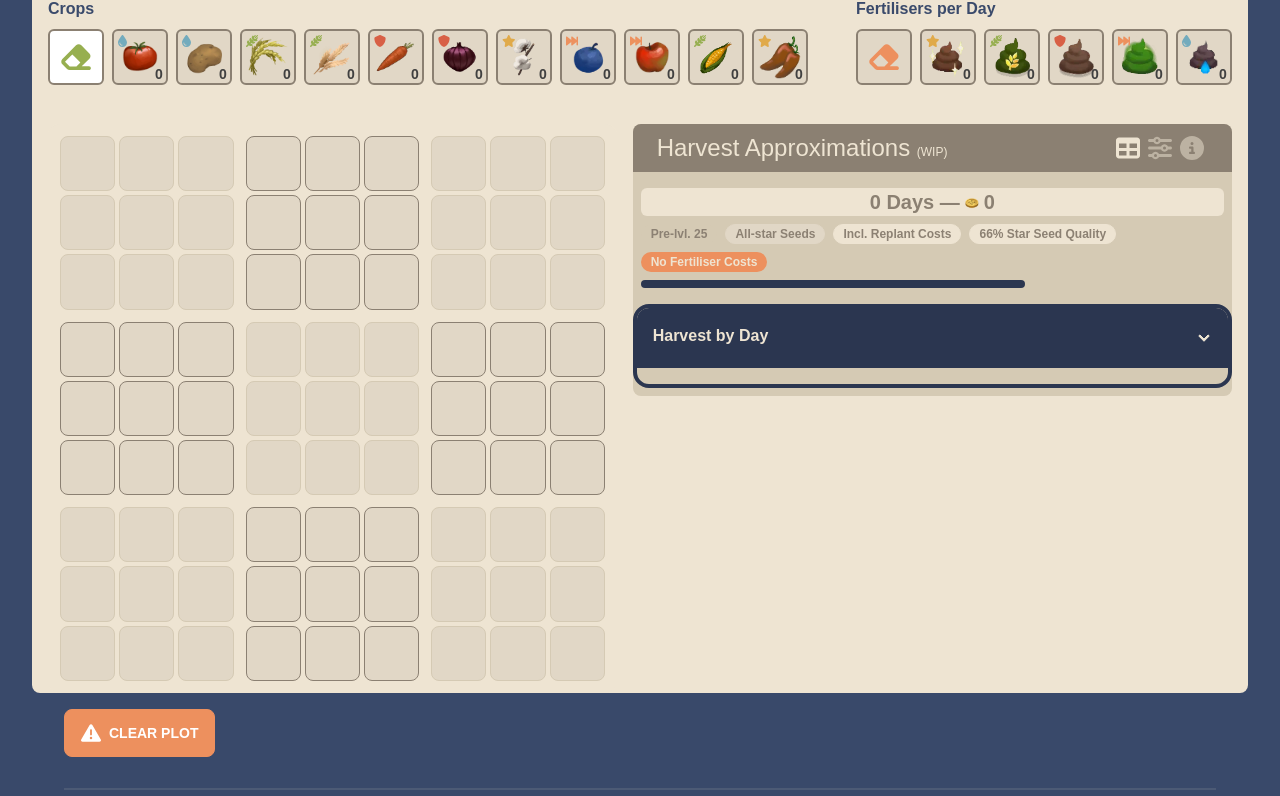
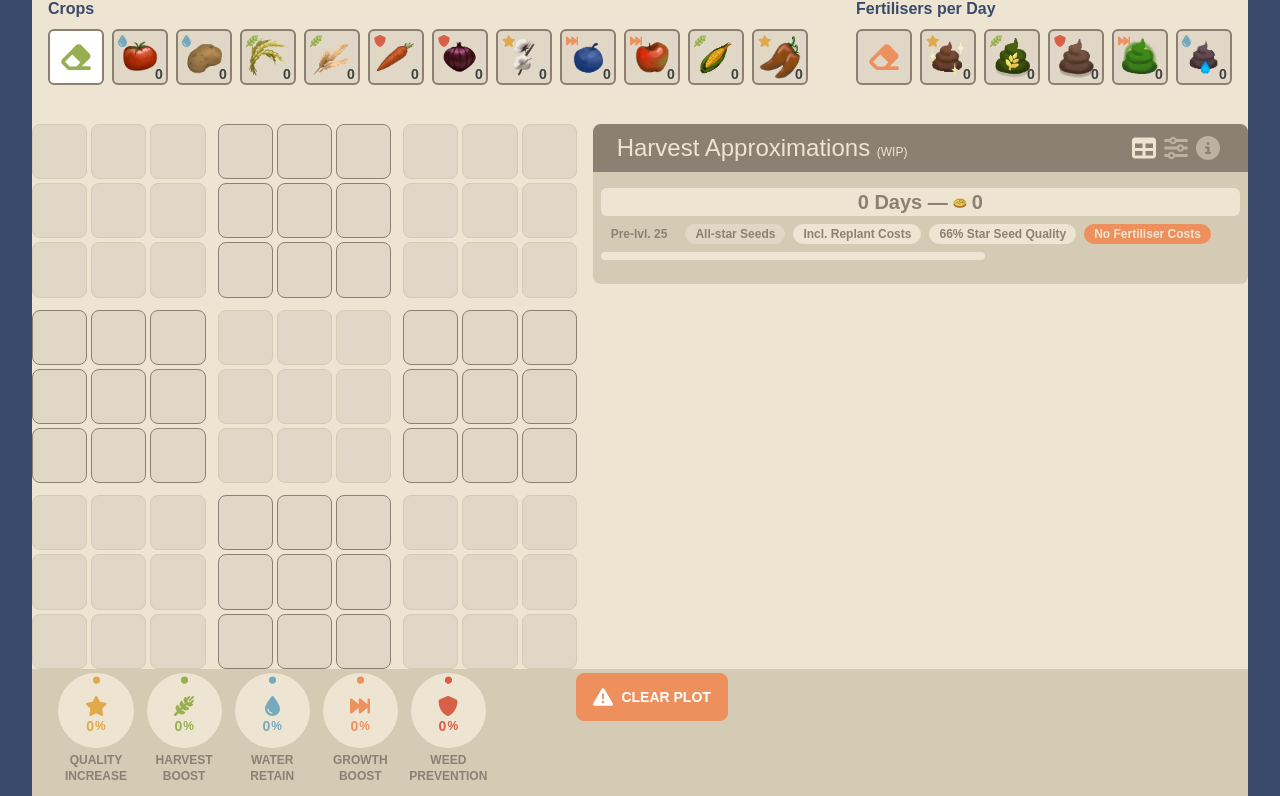
Before and after one commit to VincentAmante/palia-tools, a Nuxt app: page / in a window 1280 px wide. Shown: the part 199-995 px from the top of the page. Built offline with nearby package versions, Linux system fonts and the light colour scheme; a web font is replaced by a local one.

Commit message:
More UI Implementations

```diff
--- a/components/CoverageStat.vue
+++ b/components/CoverageStat.vue
@@ -29,10 +29,10 @@ const percentString = computed(() => {
 </script>
 
 <template>
-  <div class="coverage-stat flex flex-col items-center justify-center gap-2 group">
+  <div class="coverage-stat flex flex-col items-center justify-center gap-1 group">
     <div
       class="radial-progress bg-accent group-hover:bg-opacity-60 transition-all border-4 border-solid  border-white border-opacity-0"
-      :style="[percent, '--size: clamp(8px, 4.35rem, 18vw)']"
+      :style="[percent, '--size: clamp(8px, 4.2rem, 16vw)']"
     >
       <div class="relative flex flex-col text-center items-center justify-center">
         <div class="pt-2 md:pt-3 text-lg lg:text-xl flex flex-col items-center justify-center te">
@@ -45,7 +45,7 @@ const percentString = computed(() => {
         </div>
       </div>
     </div>
-    <div class="uppercase font-semibold max-w-[12ch] text-xs  h-12 text-center break-words align-top flex items-start">
+    <div class="uppercase font-semibold max-w-[12ch] text-misc text-xs h-12 text-center break-words align-top flex items-start">
       <slot name="title">
         Title missing
       </slot>
--- a/components/HarvestCalculator.vue
+++ b/components/HarvestCalculator.vue
@@ -144,7 +144,7 @@ function getTooltipMessage(cropType: CropType, type: 'star' | 'base', produceAmo
 
 <template>
   <div class="sm:rounded-lg w-full h-full max-w-2xl">
-    <div class="bg-primary sm:rounded-lg max-h-[460px]">
+    <div class="bg-primary sm:rounded-lg ">
       <div class="flex flex-col gap-1">
         <div class="w-full bg-misc sm:rounded-lg sm:rounded-b-none p-2 sm:px-6 flex justify-between items-center">
           <div class="text-lg md:text-2xl">
@@ -174,7 +174,7 @@ function getTooltipMessage(cropType: CropType, type: 'star' | 'base', produceAmo
           </div>
         </div>
       </div>
-      <div v-show="activeTab === 'display'" class="flex flex-col gap-2 py-2">
+      <div v-show="activeTab === 'display'" class="flex flex-col gap-2 py-2 overflow-hidden max-h-[486px] overflow-y-scroll">
         <div class="py-2 px-2 flex flex-col gap-2">
           <div class=" bg-accent text-misc rounded-md flex justify-center gap-4">
             <div class="font-bold flex gap-1 items-center text-xl">
@@ -223,7 +223,7 @@ function getTooltipMessage(cropType: CropType, type: 'star' | 'base', produceAmo
               No Fertiliser Costs
             </p>
           </div>
-          <div class="flex flex-wrap max-w-sm gap-1 bg-base-200 p-1 rounded-md">
+          <div class="flex flex-wrap max-w-sm gap-1 bg-accent p-1 rounded-md">
             <template v-for="(crop, cropType) of processedYields.totalResult.crops" :key="cropType">
               <div
                 v-if="(crop.star.produce !== 0)" class="tooltip capitalize"
@@ -240,7 +240,7 @@ function getTooltipMessage(cropType: CropType, type: 'star' | 'base', produceAmo
                     {{ crop.star.produce }}
                   </p>
                   <p class="absolute bottom-0 left-0">
-                    <font-awesome-icon class="text-yellow-200 text-sm" :icon="['fas', 'star']" />
+                    <font-awesome-icon class="text-quality-increase text-sm" :icon="['fas', 'star']" />
                   </p>
                 </div>
               </div>
@@ -259,7 +259,7 @@ function getTooltipMessage(cropType: CropType, type: 'star' | 'base', produceAmo
                     {{ crop.star.cropRemainder }}
                   </p>
                   <p class="absolute bottom-0 left-0">
-                    <font-awesome-icon class="text-yellow-200 text-sm" :icon="['fas', 'star']" />
+                    <font-awesome-icon class="text-quality-increase text-sm" :icon="['fas', 'star']" />
                   </p>
                   <p class="absolute top-0 right-0">
                     <font-awesome-icon class="text-white text-sm" :icon="['fas', 'recycle']" />
@@ -281,7 +281,7 @@ function getTooltipMessage(cropType: CropType, type: 'star' | 'base', produceAmo
                     {{ harvestData.harvestTotal.seedsRemainder[cropType].star }}
                   </p>
                   <p class="absolute bottom-0 left-0">
-                    <font-awesome-icon class="text-yellow-200 text-sm" :icon="['fas', 'star']" />
+                    <font-awesome-icon class="text-quality-increase text-sm" :icon="['fas', 'star']" />
                   </p>
                   <p class="absolute top-0 right-0">
                     <font-awesome-icon
@@ -351,31 +351,16 @@ function getTooltipMessage(cropType: CropType, type: 'star' | 'base', produceAmo
             </template>
           </div>
         </div>
-        <div class="collapse collapse-arrow border-solid border-4 border-base-200">
-          <input type="checkbox">
-          <h4 class="font-bold collapse-title bg-base-200">
-            Harvest by Day
-          </h4>
-          <div class="collapse-content px-0 pb-4">
-            <div class="overflow-hidden ">
-              <div class="overflow-y-auto max-h-96 overflow-x-hidden">
-                <table v-if="harvestData" class="table table-zebra">
-                  <thead>
-                    <tr>
-                      <th>Produce</th>
-                      <th class="flex items-center gap-1">
-                        <nuxt-img
-                          src="/gold.webp"
-                          class="max-h-[1rem]"
-                        />Gold
-                      </th>
-                    </tr>
-                  </thead>
-                  <tbody>
+
+        <div class="isolate">
+          <div class="h-full">
+            <div class="overflow-x-hidden px-4">
+              <table v-if="harvestData" class="table px-4 bg-accent text-misc">
+                <tbody class="h-full">
                   <tr v-for="(harvest, index) of processedYields.result" :key="index">
                     <td class="flex gap-1 items-end flex-wrap w-full max-w-md">
                       <div class="flex flex-col w-full">
-                          <p class="font-bold text-xs">
+                        <p class="font-semibold text-xs">
                           Day {{ harvest.day }}
                         </p>
                         <div
@@ -395,14 +380,14 @@ function getTooltipMessage(cropType: CropType, type: 'star' | 'base', produceAmo
                                   class="max-w-[2.25rem] object-contain aspect-square"
                                 />
                                 <p
-                                    class="absolute bottom-0 right-0 text-xs p-[1px] px-[2px] text-center align-middle rounded-full bg-base-200 bg-opacity-60"
-                                    :class="(crop.star.produce < 0) ? 'text-red-600 font-black' : 'font-bold'"
+                                  class="absolute top-0 right-0 text-xs p-[1px] px-[6px] text-center align-middle rounded-lg bg-neutral bg-opacity-40"
+                                  :class="(crop.star.produce < 0) ? 'text-error font-black' : 'text-accent font-semibold'"
                                 >
                                   {{ crop.star.produce }}
                                 </p>
                                 <p class="absolute bottom-0 left-0">
                                   <font-awesome-icon
-                                      class="text-yellow-200 text-sm"
+                                    class="text-quality-increase text-sm"
                                     :icon="['fas', 'star']"
                                   />
                                 </p>
@@ -411,7 +396,7 @@ function getTooltipMessage(cropType: CropType, type: 'star' | 'base', produceAmo
                                   class="absolute top-0 right-0"
                                 >
                                   <font-awesome-icon
-                                      class="text-red-600 text-sm"
+                                    class="text-error text-sm"
                                     :icon="['fas', 'seedling']"
                                   />
                                 </p>
@@ -429,13 +414,13 @@ function getTooltipMessage(cropType: CropType, type: 'star' | 'base', produceAmo
                                   class="max-w-[2rem] object-contain aspect-square"
                                 />
                                 <p
-                                    class="absolute bottom-0 right-0 font-bold text-xs p-[1px] px-[2px] text-center align-middle rounded-full bg-base-200 bg-opacity-60"
+                                  class="absolute top-0 right-0 text-xs p-[1px] px-[6px] text-center align-middle rounded-lg bg-neutral bg-opacity-40 text-warning"
                                 >
                                   {{ crop.star.cropRemainder }}
                                 </p>
                                 <p class="absolute bottom-0 left-0">
                                   <font-awesome-icon
-                                      class="text-yellow-200 text-sm"
+                                    class="text-quality-increase text-sm"
                                     :icon="['fas', 'star']"
                                   />
                                 </p>
@@ -461,7 +446,7 @@ function getTooltipMessage(cropType: CropType, type: 'star' | 'base', produceAmo
                                   class="max-w-[2.25rem] object-contain aspect-square"
                                 />
                                 <p
-                                    class="absolute bottom-0 right-0 font-bold text-xs p-[1px] px-[2px] text-center align-middle rounded-full bg-base-200 bg-opacity-60"
+                                  class="absolute top-0 right-0 text-xs p-[1px] px-[6px] text-center align-middle rounded-lg bg-neutral bg-opacity-40"
                                 >
                                   {{
                                     harvestData.harvests[index].seedsRemainder[cropType].star
@@ -469,7 +454,7 @@ function getTooltipMessage(cropType: CropType, type: 'star' | 'base', produceAmo
                                 </p>
                                 <p class="absolute bottom-0 left-0">
                                   <font-awesome-icon
-                                      class="text-yellow-200 text-sm"
+                                    class="text-quality-increase text-sm"
                                     :icon="['fas', 'star']"
                                   />
                                 </p>
@@ -494,8 +479,8 @@ function getTooltipMessage(cropType: CropType, type: 'star' | 'base', produceAmo
                                   class="max-w-[2.25rem] object-contain aspect-square"
                                 />
                                 <p
-                                    class="absolute bottom-0 right-0 font-bold text-xs p-[1px] px-[2px] text-center align-middle rounded-full bg-base-200 bg-opacity-60"
-                                    :class="(crop.base.produce < 0) ? 'text-red-600 font-black' : 'font-bold'"
+                                  class="absolute top-0 right-0 text-xs p-[1px] px-[6px] text-center align-middle rounded-lg bg-neutral bg-opacity-40"
+                                  :class="(crop.base.produce < 0) ? 'text-error font-black' : 'text-accent font-bold'"
                                 >
                                   {{ crop.base.produce }}
                                 </p>
@@ -510,7 +495,7 @@ function getTooltipMessage(cropType: CropType, type: 'star' | 'base', produceAmo
                                   class="max-w-[2rem]"
                                 />
                                 <p
-                                    class="absolute bottom-0 right-0 font-bold text-xs p-[1px] px-[2px] text-center align-middle rounded-full bg-base-200 bg-opacity-60"
+                                  class="absolute top-0 right-0 text-xs p-[1px] px-[6px] text-center align-middle rounded-lg bg-neutral bg-opacity-40"
                                 >
                                   {{ crop.base.cropRemainder }}
                                 </p>
@@ -536,7 +521,7 @@ function getTooltipMessage(cropType: CropType, type: 'star' | 'base', produceAmo
                                   class="max-w-[2.25rem] object-contain aspect-square"
                                 />
                                 <p
-                                    class="absolute bottom-0 right-0 font-bold text-xs p-[1px] px-[2px] text-center align-middle rounded-full bg-base-200 bg-opacity-60"
+                                  class="absolute top-0 right-0 text-xs p-[1px] px-[6px] text-center align-middle rounded-lg bg-neutral bg-opacity-40"
                                 >
                                   {{
                                     harvestData.harvests[index].seedsRemainder[cropType].base
@@ -567,8 +552,7 @@ function getTooltipMessage(cropType: CropType, type: 'star' | 'base', produceAmo
           </div>
         </div>
       </div>
-      </div>
-      <div v-show="activeTab === 'options'" class="flex flex-col gap-2 py-4">
+      <div v-show="activeTab === 'options'" class="flex flex-col gap-2 py-4 overflow-hidden max-h-[486px] overflow-y-scroll">
         <div class="flex flex-col gap-2">
           <h5 class="font-semibold">
             Main Options
@@ -804,7 +788,7 @@ function getTooltipMessage(cropType: CropType, type: 'star' | 'base', produceAmo
           </div>
         </div>
       </div>
-      <div v-show="activeTab === 'info'">
+      <div v-show="activeTab === 'info'" class="overflow-hidden max-h-[486px] overflow-y-scroll">
         <HarvestCalculatorInfo />
       </div>
     </div>
--- a/components/garden-planner/GardenDisplay.vue
+++ b/components/garden-planner/GardenDisplay.vue
@@ -58,7 +58,7 @@ function handleHover(rowIndex: number, index: number, plot: Plot) {
       class="rounded-xl sm:w-fit sm:mx-auto bg-accent" :class="(isTakingScreenshot) ? 'w-fit' : 'w-full'"
       @contextmenu.prevent.self=""
     >
-      <div ref="plotsDisplay" class="w-full overflow-auto lg:overflow-auto flex flex-col gap-3 p-3">
+      <div ref="plotsDisplay" class="w-full overflow-auto lg:overflow-auto flex flex-col gap-3">
         <div v-for="(plotRow, plotRowIndex) in gardenTiles" :key="plotRowIndex" class="plotRow flex gap-3">
           <div v-for="(plot, plotIndex) in plotRow" :key="plotIndex" class="plot flex flex-col gap-1 relative">
             <div v-for="(row, rowIndex) in plot.tiles" :key="rowIndex" class="plotTileRow flex cols-3 gap-1">
--- a/components/garden-planner/HarvestCalculator/HarvestCalculatorInfo.vue
+++ b/components/garden-planner/HarvestCalculator/HarvestCalculatorInfo.vue
@@ -1,5 +1,5 @@
 <template>
-  <div class="flex flex-col gap-2 py-4 px-2">
+  <div class="flex flex-col gap-2 py-4 px-2 text-neutral">
     <div class="max-w-lg">
       <h5 class="font-bold">
         Note
@@ -12,7 +12,7 @@
           <NuxtLink
             href="https://docs.google.com/document/d/1bjqQGwzhW7wsIpSDoO3xCMwqbX7ZbsdsuuXmPEXCrjE/"
             target="_blank"
-            class="items-center gap-1 text-info inline-block"
+            class="items-center gap-1 text-white inline-block font-bold"
           >
             <font-awesome-icon
               :icon="['fas', 'arrow-up-right-from-square']"
@@ -23,7 +23,7 @@
           and their
           <NuxtLink
             to="https://docs.google.com/spreadsheets/d/1YV_LiHp48shNifWakdZtOI9j6_IqQI0A7dRdr28lHNY/"
-            target="_blank" class="inline-block gap-1 text-info"
+            target="_blank" class="inline-block gap-1 text-white font-bold"
           >
             <font-awesome-icon
               :icon="['fas', 'arrow-up-right-from-square']"
--- a/components/garden-planner/StatsDisplay.vue
+++ b/components/garden-planner/StatsDisplay.vue
@@ -32,10 +32,9 @@ defineExpose({
 </script>
 
 <template>
-  <div class="my-2 px-2 w-fit">
+  <div class="px-2 w-fit">
     <div
-      ref="statsDisplay" class="flex flex-wrap gap-2 w-fit px-4 mt-4 cursor-help"
-      :class="(gardenTilesAreWide) ? '' : 'lg:grid lg:grid-cols-2'"
+      ref="statsDisplay" class="flex gap-2 w-fit px-4 cursor-help flex-wrap justify-center"
     >
       <CoverageStat
         :total-crops="plotStatTotal.cropCount"
--- a/pages/index.vue
+++ b/pages/index.vue
@@ -334,14 +334,14 @@ function handleRightClick(event: MouseEvent, row: number, col: number, plot: Plo
             <p>The garden grid is scrollable!</p>
           </div> -->
         </div>
-        <div class="flex flex-col lg:flex-row justify-between md:px-4 lg:px-4 gap-4" :class="(gardenTilesAreWide) ? 'md:flex-col' : ''">
-          <div>
+        <div class="flex flex-col lg:justify-around lg:flex-row lg:gap-4" :class="(gardenTilesAreWide) ? 'md:flex-col' : ''">
+          <div class="">
             <GardenDisplay
               ref="gardenDisplay"
               :garden-tiles="gardenTiles as Plot[][]"
               :garden-tiles-are-wide="gardenTilesAreWide"
               :hovered-bonus="hoveredBonus as Bonus"
-              class="opacity-100 mx-auto sm:mx-"
+              class="opacity-100 mx-auto"
               @right-click="handleRightClick"
               @mouseover="handleHover"
               @select-tile="selectTile"
@@ -350,19 +350,35 @@ function handleRightClick(event: MouseEvent, row: number, col: number, plot: Plo
           <StatsDisplay
             ref="statDisplay"
             v-model:hovered-bonus="hoveredBonus"
-            class="sm:hidden"
+            class="sm:hidden bg-primary"
             :garden-tiles-are-wide="gardenTilesAreWide"
             :plot-stat-total="plotStatTotal"
           />
-          <HarvestCalculator :layout="garden as Garden" />
+          <HarvestCalculator
+            class=""
+            :layout="garden"
+          />
+        </div>
+
+        <div class="w-full bg-primary rounded-b-lg py-1 flex">
+          <div>
+            <StatsDisplay
+              ref="statDisplay"
+              v-model:hovered-bonus="hoveredBonus"
+              class="hidden sm:block"
+              :garden-tiles-are-wide="gardenTilesAreWide"
+              :plot-stat-total="plotStatTotal"
+            />
+          </div>
+          <div>
+            <button class="btn my-0 mx-3 btn-warning w-fit text-white md:mx-8 lg:mx-16" @click="clearAllPlots()">
+              <font-awesome-icon class="text-xl" :icon="['fas', 'triangle-exclamation']" />
+              <p>Clear Plot</p>
+            </button>
+          </div>
         </div>
       </div>
     </section>
-
-    <button class="btn my-0 mx-3 btn-warning w-fit text-white md:mx-8 lg:mx-16" @click="clearAllPlots()">
-      <font-awesome-icon class="text-xl" :icon="['fas', 'triangle-exclamation']" />
-      <p>Clear Plot</p>
-    </button>
 
     <div class="flex flex-col gap-2 lg:px-16 max-w-4xl py-1" />
     <div class="divider px-16" />
```
Lines whose indentation alone changed are shown as unchanged.
